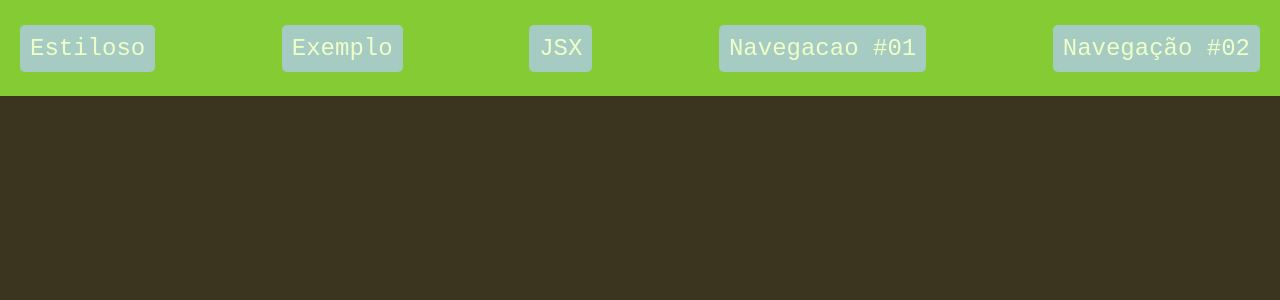
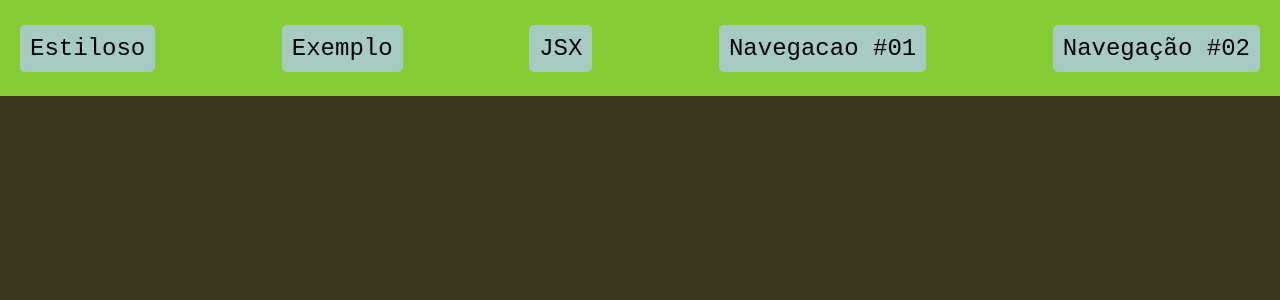
Before and after one commit to nicolas-magalhaes-clear/next-fundamentals, a Next.js app: page / in a window 1280 px wide. Shown: the top 300 px of the page. Built offline with nearby package versions, Linux system fonts and the light colour scheme.

Commit message:
update: css style updated

```diff
--- a/src/styles/Navegador.module.css
+++ b/src/styles/Navegador.module.css
@@ -1,7 +1,7 @@
 .navegador{
     background-color: #A5CBC3;
     padding: 10px;
-    color: #EFFFC8;
+    color: black;
     border-radius: 5px;
     cursor: pointer;
 }
```
